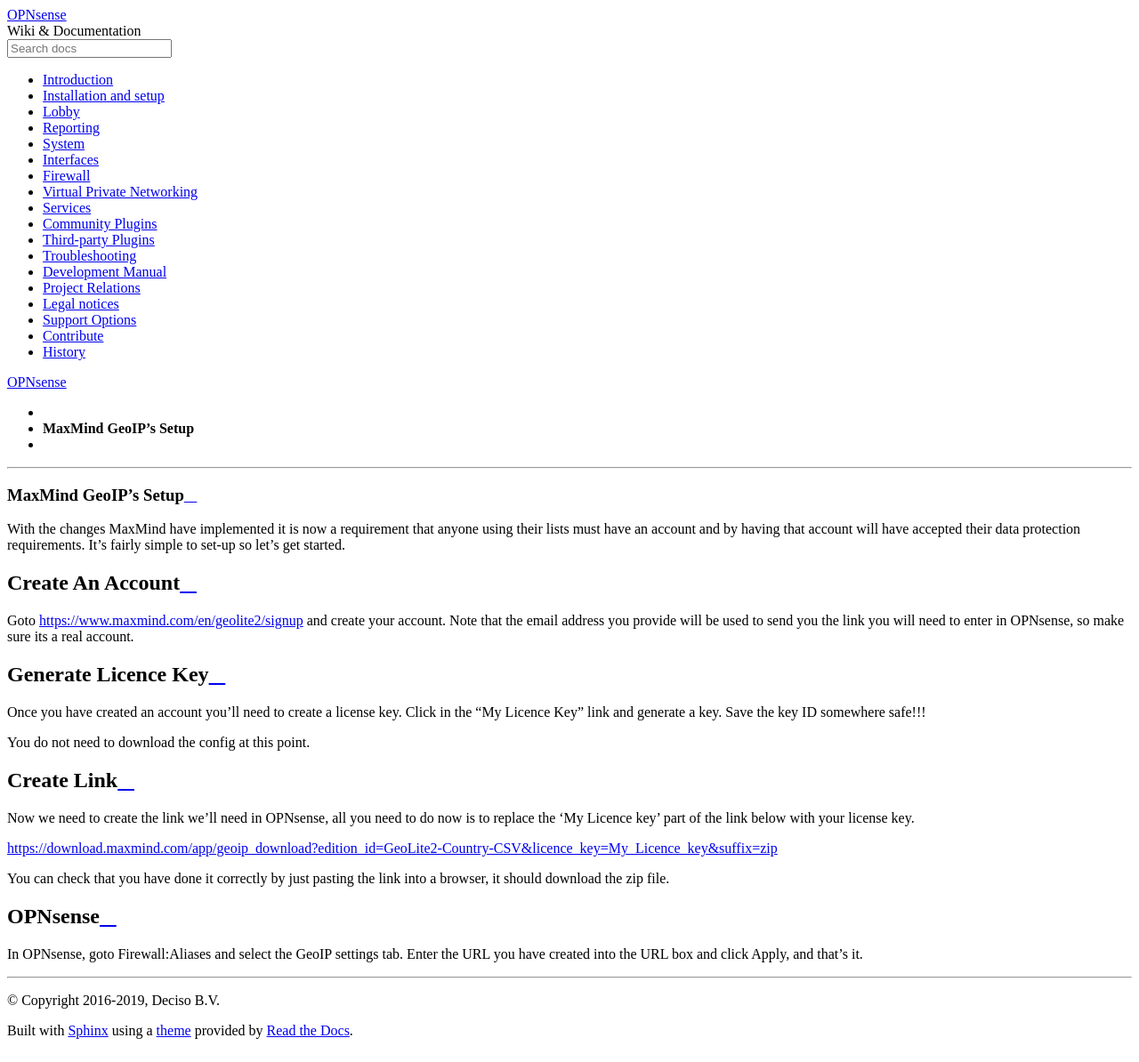
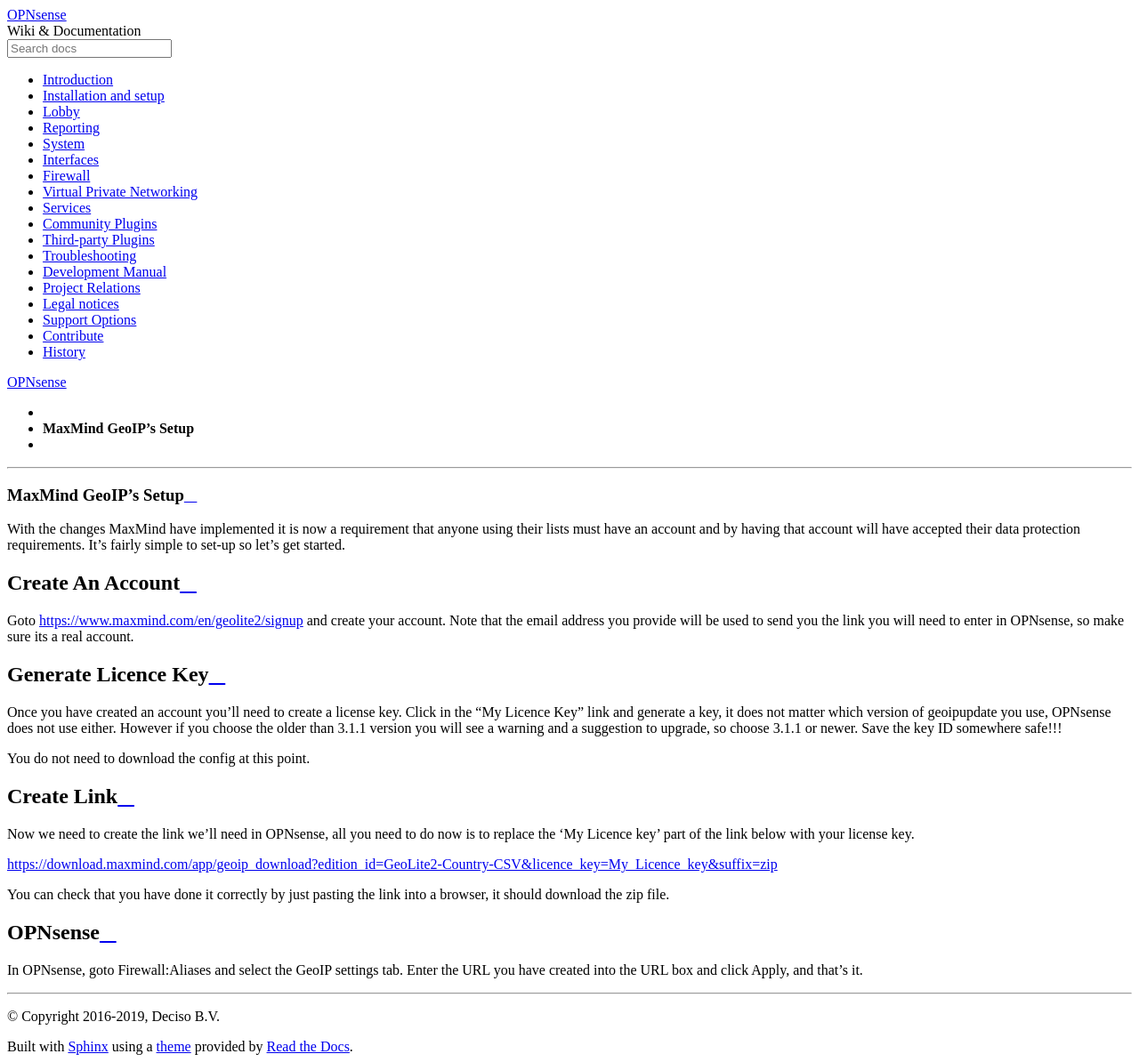
Before and after one commit to opnsense/docs, a Sphinx documentation site: the page built from source/manual/how-tos/maxmind_geo_ip.rst, in a window 1280 px wide. Shown: the whole page at 89% size. Built offline with Sphinx 7.4.7 and the Read the Docs theme 2.0.0, drawn with Linux system fonts in a browser that asks for light colours; pages that are not in the unit, such as notebooks, are missing from menus.

Commit message:
Update Maxmind HowTo

```diff
--- a/source/manual/how-tos/maxmind_geo_ip.rst
+++ b/source/manual/how-tos/maxmind_geo_ip.rst
@@ -14,7 +14,7 @@
 Generate Licence Key
 ######################
 
-Once you have created an account you'll need to create a license key. Click in the "My Licence Key" link and generate a key. Save the key ID somewhere safe!!!
+Once you have created an account you'll need to create a license key. Click in the "My Licence Key" link and generate a key, it does not matter which version of geoipupdate you use, OPNsense does not use either. However if you choose the older than 3.1.1 version you will see a warning and a suggestion to upgrade, so choose 3.1.1 or newer. Save the key ID somewhere safe!!!
 
 You do not need to download the config at this point.
 
```
